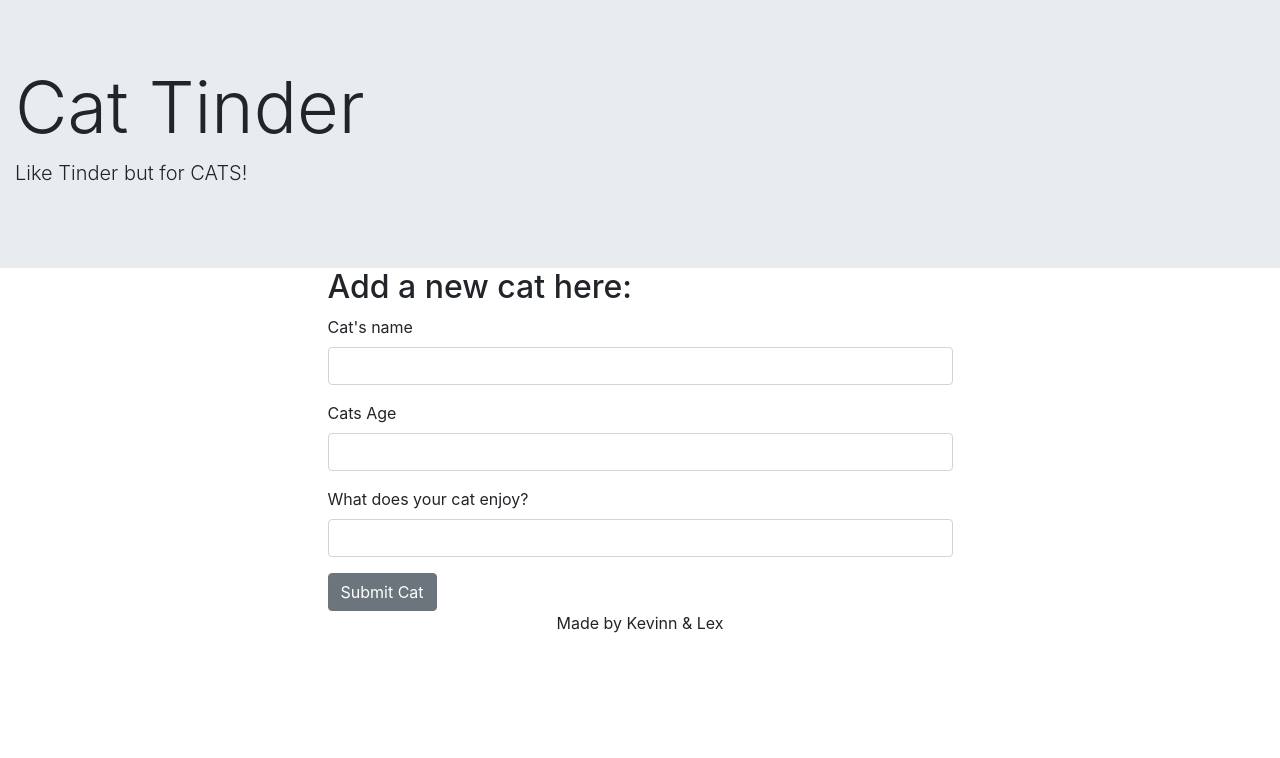
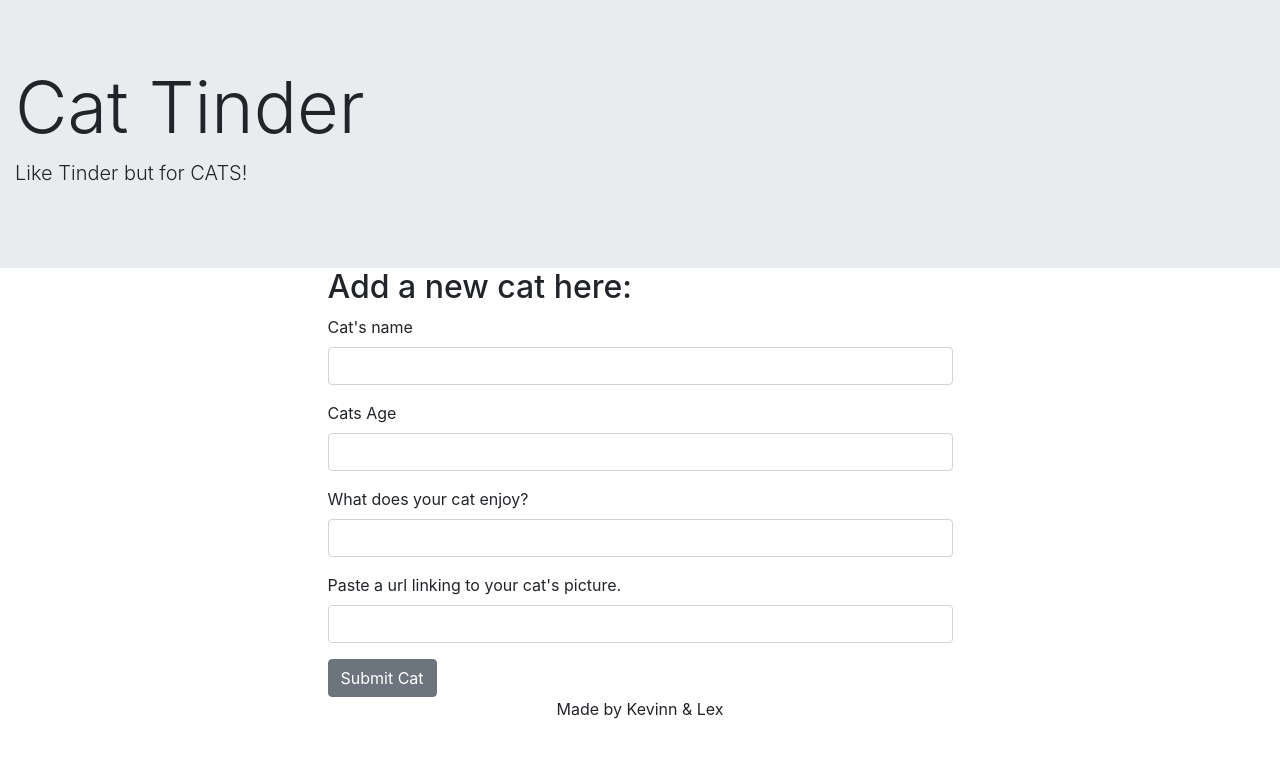
Before and after one commit to LPeterson18/cat-tinder-frontend, a React (Create React App) app: page /catNew in a window 1280 px wide. Shown: the top 758 px of the page. Built offline with nearby package versions, Linux system fonts and the light colour scheme.

Commit message:
added the ability to add a picture link in the new cat form

```diff
--- a/src/pages/CatNew.js
+++ b/src/pages/CatNew.js
@@ -10,6 +10,7 @@
         name: '',
         age: '',
         enjoys: '',
+        profile_pic:'',
       },
       submitted: false,
     };
@@ -59,7 +60,16 @@
                   value={this.state.form.enjoys}
                   onChange={this.handleChange}
                 />
-              </FormGroup>
+                </FormGroup>
+                <FormGroup>
+                  <Label for='profile_pic'>Paste a url linking to your cat's picture.</Label>
+                  <Input
+                    type='text'
+                    name='profile_pic'
+                    value={this.state.form.profile_pic}
+                    onChange={this.handleChange}
+                  />
+                </FormGroup>
               <Button onClick={this.handleSubmit}>Submit Cat</Button>
             </Form>
           </Col>
```
